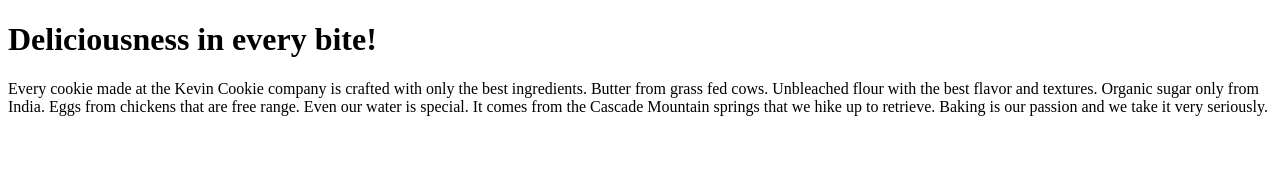
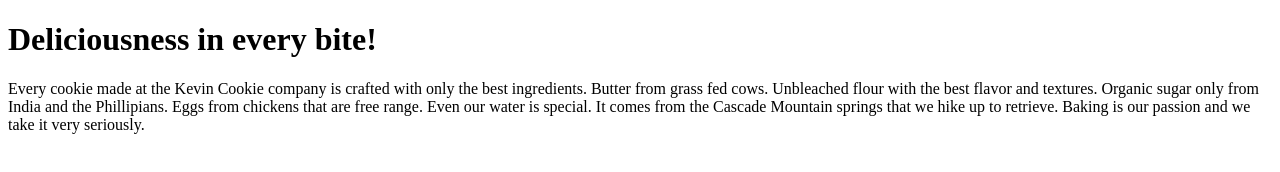
Before and after one commit to walex7831/Data_Analysis_with_Python, a plain HTML site: page index.htm in a window 1280 px wide. Drawn offline with Linux system fonts and the light colour scheme.

Commit message:
Update index.htm

```diff
--- a/index.htm
+++ b/index.htm
@@ -4,7 +4,7 @@
 
 <h1>Deliciousness in every bite!</h1>
 
-<p>Every cookie made at the Kevin Cookie company is crafted with only the best ingredients. Butter from grass fed cows. Unbleached flour with the best flavor and textures. Organic sugar only from India. Eggs from chickens that are free range. Even our water is special. It comes from the Cascade Mountain springs that we hike up to retrieve. Baking is our passion and we take it very seriously.</p>
+<p>Every cookie made at the Kevin Cookie company is crafted with only the best ingredients. Butter from grass fed cows. Unbleached flour with the best flavor and textures. Organic sugar only from India and the Phillipians. Eggs from chickens that are free range. Even our water is special. It comes from the Cascade Mountain springs that we hike up to retrieve. Baking is our passion and we take it very seriously.</p>
 
 
 </body>
```
